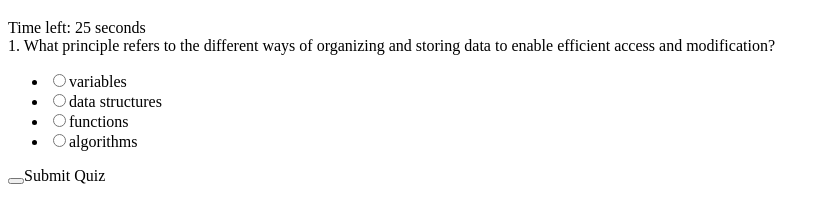
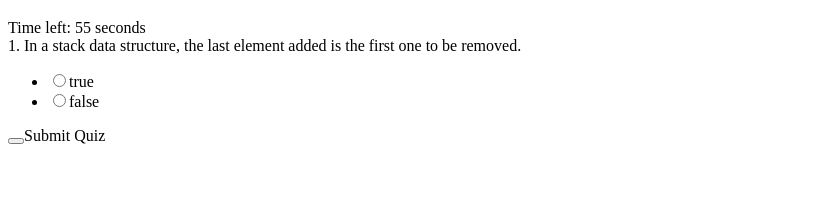
Before and after one commit to MiDev7/GameOfCode, a website: page static/pages/level_two.html in a window 1280 px wide. Shown: the part 61-284 px from the top of the page, without its empty margins (0-830 px from the left). Drawn offline with Linux system fonts and the light colour scheme.

Commit message:
level one and two

```diff
--- a/static/js/level_two.js
+++ b/static/js/level_two.js
@@ -1,24 +1,21 @@
 const quiz_data = [
     {
-        question: "What principle refers to the different ways of organizing and storing data to enable efficient access and modification?",
+        question: "In a stack data structure, the last element added is the first one to be removed.",
         options: [
-            "variables",
-            "data structures",
-            "functions",
-            "algorithms"
+            "true",
+            "false"
         ],
-        correct: "data structures",
+        correct: "true",
     },
     {
-        question: "What principle involves breaking down a program into smaller, manageable, and reusable pieces?",
+        question: "Modular programming is a technique where a program is divided into smaller, self-contained units called modules, which can be developed and tested independently.",
         options: [
-            "conditional statement",
-            "modular programming",
-            "loops",
-            "data types"
+            "true",
+            "false"
         ],
-        correct: "modular programming",
-    },    {
+        correct: "true",
+    },
+    {
         question: "What principle involves anticipating and managing potential errors in a program to ensure it runs smoothly?",
         options: [
             "debugging",
@@ -28,6 +25,26 @@ const quiz_data = [
         ],
         correct: "error handling",
     },
+    {
+        question: "What principle refers to a well-defined sequence of steps to solve a specific problem or perform a task?",
+        options: [
+            "variables",
+            "functions",
+            "algorithms",
+            "data structures"
+        ],
+        correct: "algorithms",
+    },
+    {
+        question: "What programming paradigm involves organizing code into objects that combine data and behavior?",
+        options: [
+            "procedural programming",
+            "object oriented programming",
+            "functional programming",
+            "modular programming"
+        ],
+        correct: "object-oriented programming",
+    },
 ]
 
 let currentQuestionIndex = 0;
@@ -35,7 +52,7 @@ let timerInterval;
 const quizContainer = document.getElementById("quiz");
 const resultContainer = document.getElementById("result");
 const timerElement = document.getElementById("timer");
-const timeLimit = 30;
+const timeLimit = 60;
 
 document.addEventListener('DOMContentLoaded', (event) => {
     const submit_button = document.getElementById("submit_button");
--- a/static/pages/level_two.html
+++ b/static/pages/level_two.html
@@ -7,7 +7,7 @@
 </head>
 <body>
     <h1>Quiz</h1>
-    <div class="timer">Time left: <span id="timer">30</span> seconds</div>
+    <div class="timer">Time left: <span id="timer">60</span> seconds</div>
     <div id="quiz"></div>
     <button id="submit_button"></button>Submit Quiz</button>
     <div id="result"></div>
```
Also changed, not shown: static/js/level_one.js (+22 -1 lines).
